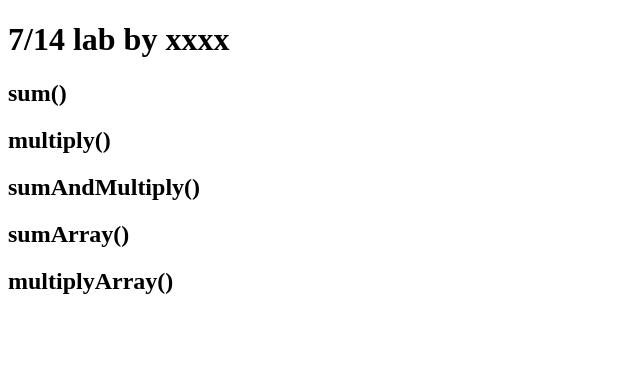
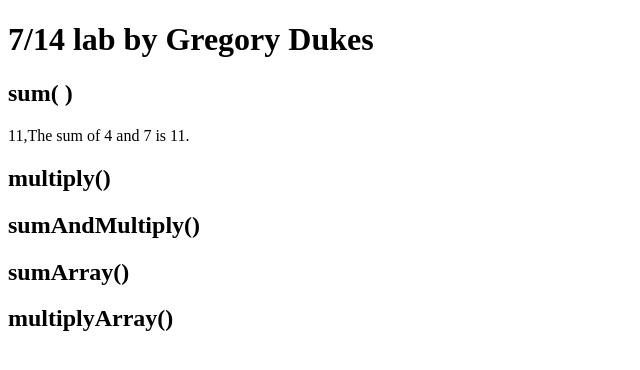
Before and after one commit to Kcils360/Lab-5, a plain HTML site: page index.html in a window 1280 px wide. Shown: the whole page, without its empty margins (0-640 px from the left). Drawn offline with Linux system fonts and the light colour scheme.

Commit message:
working in HTML on stretch goals

```diff
--- a/app.js
+++ b/app.js
@@ -104,3 +104,5 @@ function multiplyArray(testArray){ //eslint-disable-line
 testMultiplyArray(2,3,4);
 
 // Once you get the test passing, do an a-c-p cycle and synchronize the code between GitHub and your laptop. You're done! Submit the link to the repo following the instructions in Canvas.
+
+document.getElementById('sum').innerHTML = sum(4,7);
--- a/index.html
+++ b/index.html
@@ -6,9 +6,9 @@
   </head>
 
   <body>
-    <h1>7/14 lab by xxxx</h1>
+    <h1>7/14 lab by Gregory Dukes</h1>
 
-    <h2>sum()</h2>
+    <h2>sum(  )</h2>
     <p id="sum"></p>
 
     <h2>multiply()</h2>
```
